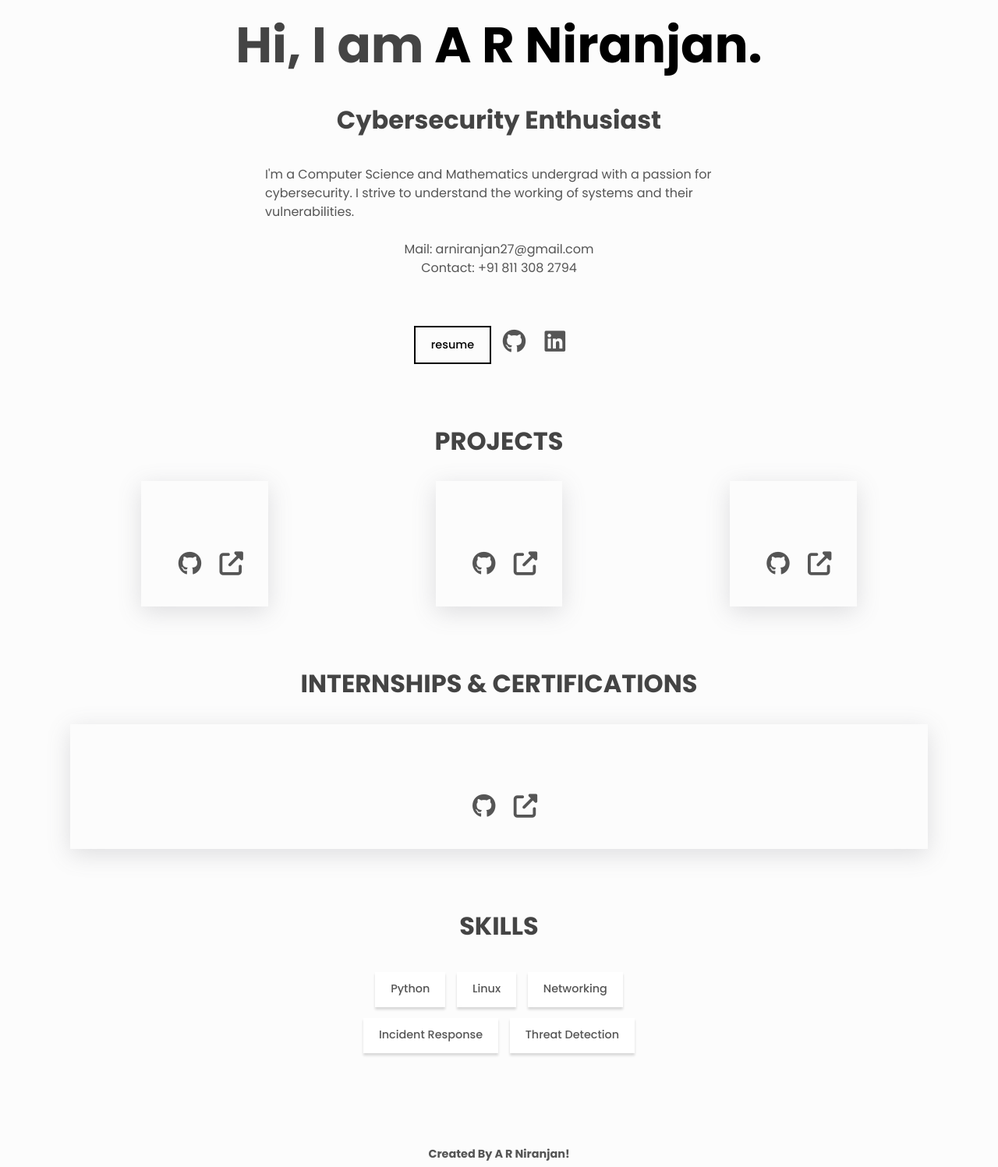
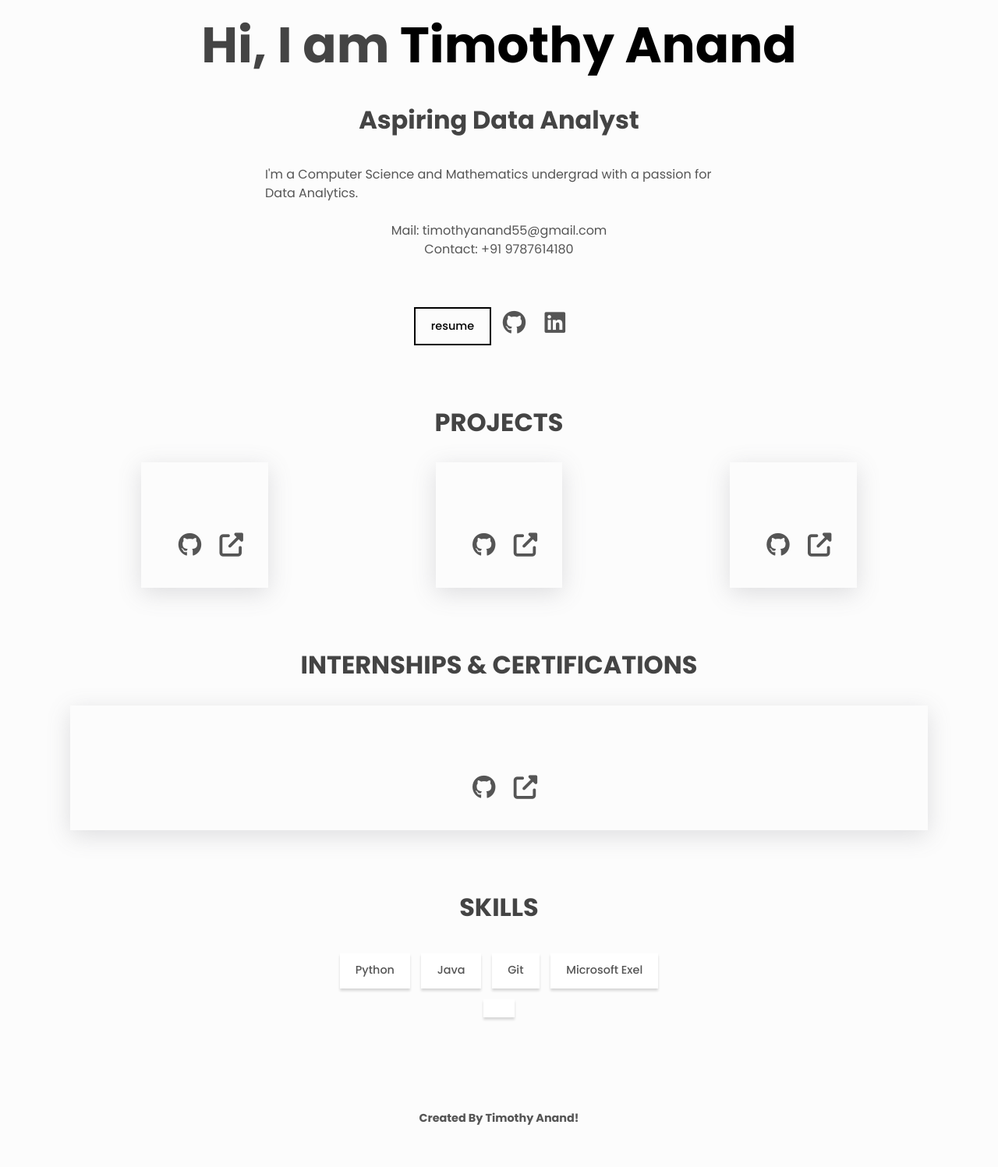
Before and after one commit to timothee-git/My-Portfolio, a plain HTML site: page index.html in a window 1280 px wide. Shown: the part 180-1677 px from the top of the page at 78% size. Drawn offline with Linux system fonts and the light colour scheme.

Commit message:
Update index.html

```diff
--- a/index.html
+++ b/index.html
@@ -26,7 +26,7 @@ R<!-- Go to this github repo  https://github.com/ashiksanyo10/Port_Temp.git and
       crossorigin="anonymous"
     ></script>
     <link rel="stylesheet" href="styles.css" />
-    <title>A R Niranjan</title>    <!-- Change it your name  --> .
+    <title>Timothy Anand</title>    <!-- Change it your name  --> .
   </head>
   <body class="light" id="top">
     <header class="header center">
@@ -69,23 +69,23 @@ R<!-- Go to this github repo  https://github.com/ashiksanyo10/Port_Temp.git and
     <main>
       <!-- About -->
       <div class="about center">
-        <h1>Hi, I am <span class="about__name">A R Niranjan.</span></h1>
-        <h2 class="about__role">Cybersecurity Enthusiast</h2>
+        <h1>Hi, I am <span class="about__name">Timothy Anand</span></h1>
+        <h2 class="about__role">Aspiring Data Analyst</h2>
         <p class="about__desc"> <!-- Edit the About make sure you add your degree!-->
-          I'm a Computer Science and Mathematics undergrad with a passion for cybersecurity. I strive to understand the working of systems and their vulnerabilities.
+          I'm a Computer Science and Mathematics undergrad with a passion for Data Analytics.
         </p> <!-- about you -->
         <br>
-        <a href="mailto:arniranjan27@gmail.com">Mail: arniranjan27@gmail.com </a><p> Contact: +91 811 308 2794</p>  <!--Change it to your mail id and contact no-->
+        <a href="mailto:timothyanand55@gmail.com">Mail: timothyanand55@gmail.com </a><p> Contact: +91 9787614180</p>  <!--Change it to your mail id and contact no-->
       </br>
 
 
         <div class="about__contact center">
-          <a href="https://drive.google.com/file/d/1hqRe0grQuMIUgaLCZbW_NicQRf6QOSX2/view?usp=drive_link" target="_blank"  > <!-- drive link for resume-->
+          <a href="" target="_blank"  > <!-- drive link for resume-->
             <span class="btn btn--outline">Resume</span>
           </a>
 
           <a
-            href="https://github.com/niranjan-a-r" target="_blank"
+            href="" target="_blank"
             aria-label="github"
             class="link link--icon"
           >
@@ -93,7 +93,7 @@ R<!-- Go to this github repo  https://github.com/ashiksanyo10/Port_Temp.git and
           </a> <!-- Github profile Link-->
 
           <a
-            href="https://www.linkedin.com/in/niranjan-a-r-176501249/" target="_blank"
+            href="" target="_blank"
             aria-label="linkedin"
             class="link link--icon"
           >
@@ -226,10 +226,10 @@ R<!-- Go to this github repo  https://github.com/ashiksanyo10/Port_Temp.git and
         <h2 class="section__title">Skills</h2>
         <ul class="skills__list">
           <li class="skills__list-item btn btn--plain">Python</li>                        <!--You can fill in the elective course and you can remove extras-->
-          <li class="skills__list-item btn btn--plain">Linux</li>
-          <li class="skills__list-item btn btn--plain">Networking</li>
-          <li class="skills__list-item btn btn--plain">Incident Response</li>
-          <li class="skills__list-item btn btn--plain">Threat Detection</li>
+          <li class="skills__list-item btn btn--plain">Java</li>
+          <li class="skills__list-item btn btn--plain">Git</li>
+          <li class="skills__list-item btn btn--plain">Microsoft Exel</li>
+          <li class="skills__list-item btn btn--plain"></li>
         </ul>
       </section>
 
@@ -238,7 +238,7 @@ R<!-- Go to this github repo  https://github.com/ashiksanyo10/Port_Temp.git and
         href=""
         class="link footer__link"
       >
-        Created By A R Niranjan! <!-- edit it to your name -->
+        Created By Timothy Anand! <!-- edit it to your name -->
       </a>
     </footer>
 
```
